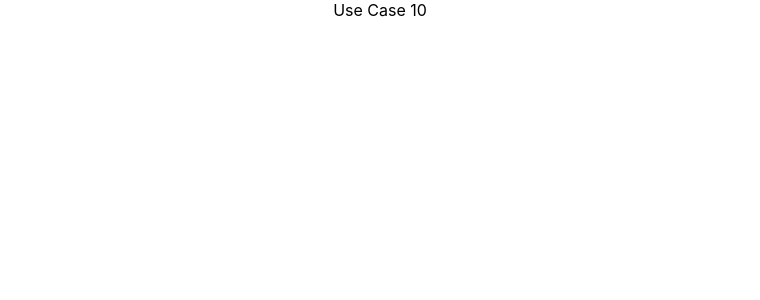
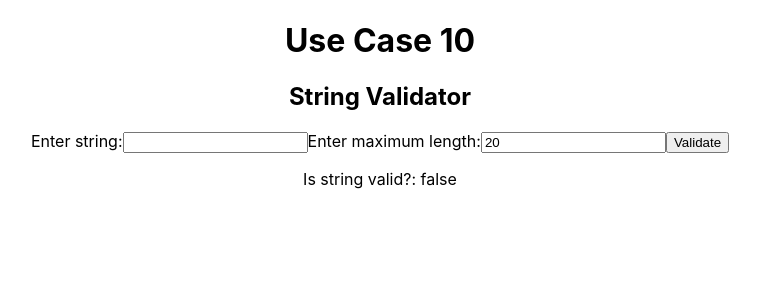
Before and after one commit to Miroslavetsh/use-case-10-ai-rotation, a React (Create React App) app: page / in a window 1280 px wide. Shown: the top 300 px of the page, without its empty margins (260-1020 px from the left). Built offline with nearby package versions, Linux system fonts and the light colour scheme.

Commit message:
C#5 UC#10 Implement simple UI

```diff
--- a/src/App.js
+++ b/src/App.js
@@ -1,7 +1,15 @@
 import './App.css'
 
+import { StringValidator } from '../src/components'
+
 function App() {
-  return <div className='App'>Use Case 10</div>
+  return (
+    <div className='App'>
+      <h1>Use Case 10</h1>
+
+      <StringValidator />
+    </div>
+  )
 }
 
 export default App
--- /dev/null
+++ b/src/components/StringValidator.js
@@ -0,0 +1,34 @@
+import React, { useState } from 'react'
+
+import { validateString } from '../utils'
+
+const StringValidator = () => {
+  const [inputString, setInputString] = useState('')
+  const [maxLength, setMaxLength] = useState(20)
+  const [isValid, setIsValid] = useState(false)
+
+  const handleValidate = (event) => {
+    event.preventDefault()
+    setIsValid(validateString({ inputString, maxLength }))
+  }
+
+  return (
+    <div>
+      <h2>String Validator</h2>
+      <form onSubmit={handleValidate}>
+        <label>
+          Enter string:
+          <input type='text' value={inputString} onChange={(e) => setInputString(e.target.value)} />
+        </label>
+        <label>
+          Enter maximum length:
+          <input type='number' value={maxLength} onChange={(e) => setMaxLength(e.target.value)} />
+        </label>
+        <input type='submit' value='Validate' />
+      </form>
+      <p>Is string valid?: {isValid.toString()}</p>
+    </div>
+  )
+}
+
+export default StringValidator
--- /dev/null
+++ b/src/components/index.js
@@ -0,0 +1 @@
+export { default as StringValidator } from './StringValidator'
```
